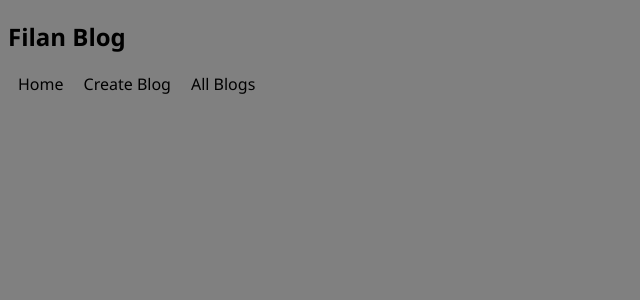
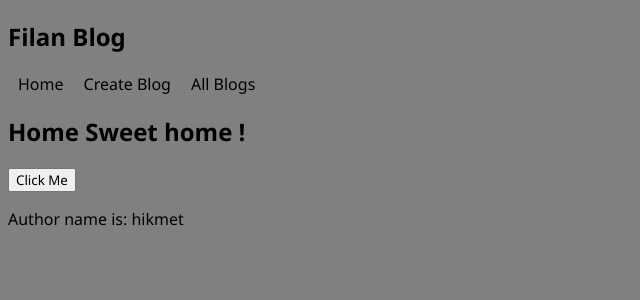
Before and after one commit to devhiko/blog-app, a React (Create React App) app: page / in a window 1280 px wide. Shown: the top 300 px of the page, without its empty margins (0-640 px from the left). Built offline with nearby package versions, Linux system fonts and the light colour scheme.

Commit message:
come to state hooks

```diff
--- a/src/App.js
+++ b/src/App.js
@@ -1,3 +1,4 @@
+import Home from './Home';
 import Navbar from './Navbar';
 
 function App() {
@@ -6,6 +7,7 @@ function App() {
       <Navbar />
       <div className="content">
       </div>
+      <Home />
     </div>
   );
 }
--- a/src/Home.js
+++ b/src/Home.js
@@ -1,7 +1,18 @@
+import { useState } from "react";
+
 const Home = () => {
+
+  let [name, setName] = useState('hikmet');
+
+  const handleClick = () => {
+    setName('mehmet');
+  };
+
   return (
     <nav className="home">
       <h2>Home Sweet home !</h2>
+      <button onClick={handleClick}>Click Me</button>
+      <p>Author name is: {name}</p>
     </nav>
   );
 }
```
